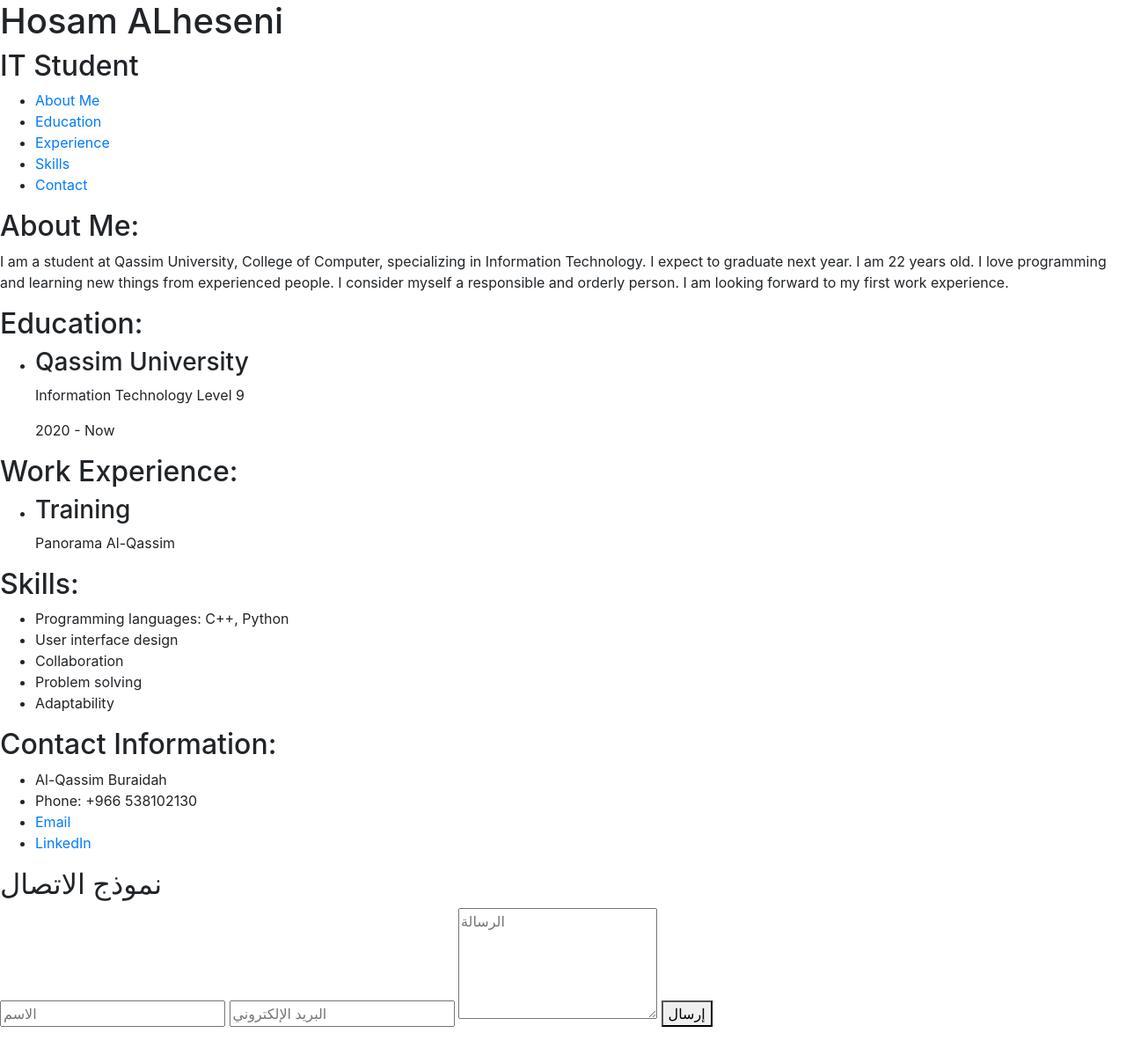
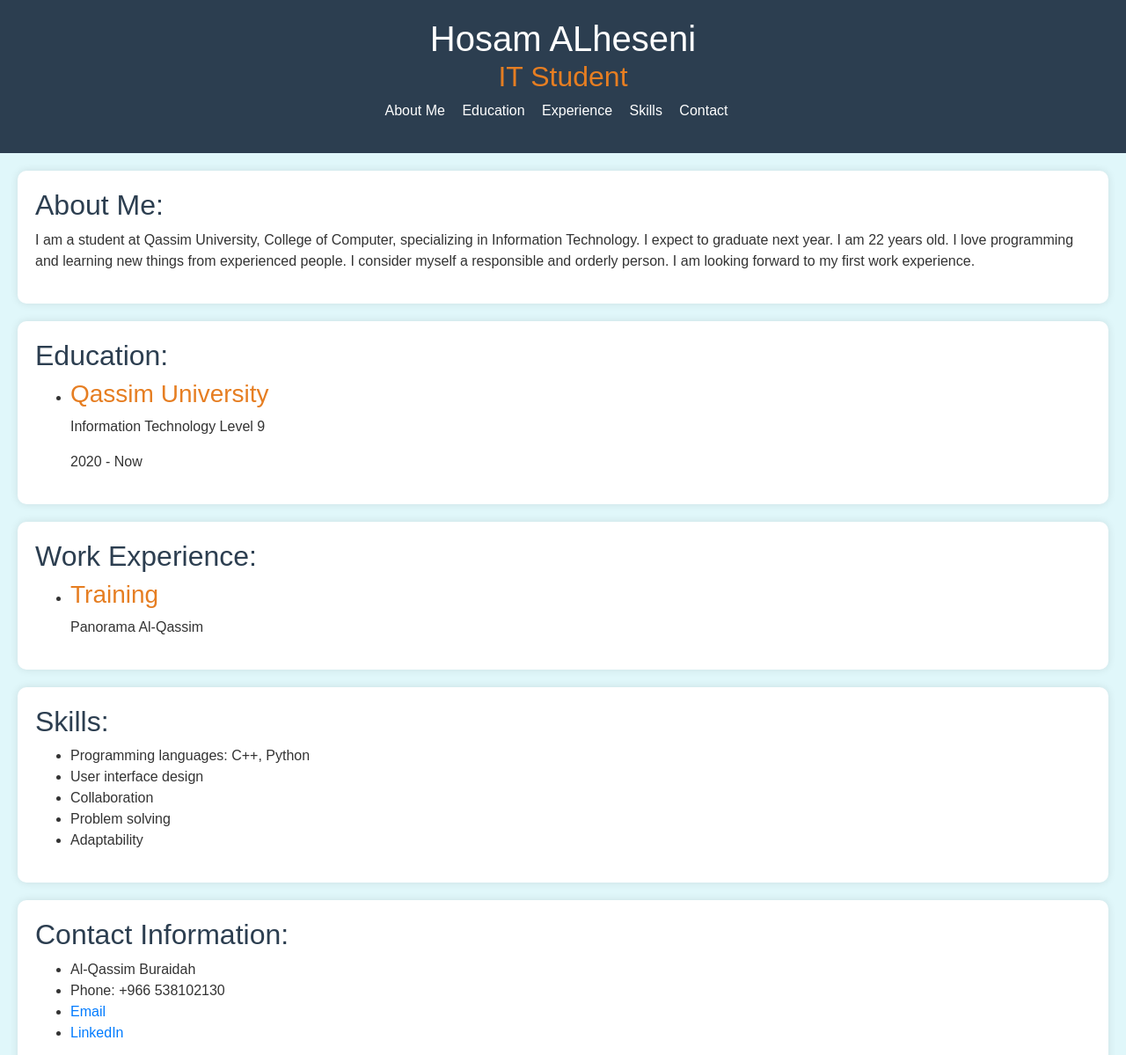
Before and after one commit to HosamAlheseni/CV, a plain HTML site: page index.html in a window 1280 px wide. Shown: the top 1199 px of the page at 88% size. Before the commit the page ends 1167 px from the top, so only its background shows below. Drawn offline with nearby package versions, Linux system fonts and the light colour scheme.

Commit message:
Add the style finally

```diff
--- a/index.html
+++ b/index.html
@@ -6,6 +6,121 @@
     <title>CV - Hosam ALheseni</title>
     <link rel="stylesheet" href="https://stackpath.bootstrapcdn.com/bootstrap/4.5.2/css/bootstrap.min.css">
     <link href="https://stackpath.bootstrapcdn.com/bootstrap/4.5.2/css/bootstrap.min.css" rel="stylesheet">
+	<style>
+    body {
+      font-family: Arial, sans-serif;
+      margin: 0;
+      padding: 0;
+      background-color: #e0f7fa;
+      color: #333333;
+    }
+
+    header {
+      background-color: #2c3e50;
+      padding: 20px;
+      text-align: center;
+    }
+
+    header h1 {
+      margin: 0;
+      color: #ffffff;
+    }
+
+    header h2 {
+      color: #e67e22;
+    }
+
+    header nav ul {
+      list-style: none;
+      padding: 0;
+    }
+
+    header nav ul li {
+      display: inline;
+      margin-right: 15px;
+    }
+
+    header nav ul li a {
+      color: #ffffff;
+      text-decoration: none;
+    }
+
+    header nav ul li a:hover {
+      color: #e67e22;
+    }
+
+    main {
+      padding: 20px;
+    }
+
+    section {
+      margin-bottom: 20px;
+      padding: 20px;
+      border-radius: 10px;
+      background-color: #ffffff;
+      box-shadow: 0 0 10px rgba(0, 0, 0, 0.1);
+    }
+
+    section h2 {
+      color: #2c3e50;
+    }
+
+    .arabic {
+      direction: rtl;
+      text-align: right;
+    }
+
+    @media (max-width: 768px) {
+      header nav ul li {
+        display: block;
+        margin: 10px 0;
+      }
+
+      .arabic {
+        direction: ltr;
+        text-align: left;
+      }
+    }
+
+    .contact-form {
+      max-width: 600px;
+      margin: 0 auto;
+      padding: 20px;
+      background-color: #2c3e50;
+      border-radius: 5px;
+    }
+
+    .contact-form h2 {
+      color: #ffffff;
+    }
+
+    .contact-form input, .contact-form textarea {
+      width: 100%;
+      padding: 10px;
+      margin: 10px 0;
+      border: 1px solid #cccccc;
+      border-radius: 5px;
+      background-color: #ffffff;
+      color: #333333;
+    }
+
+    .contact-form button {
+      background-color: #e67e22;
+      color: #ffffff;
+      padding: 10px 20px;
+      border: none;
+      border-radius: 5px;
+      cursor: pointer;
+    }
+
+    .contact-form button:hover {
+      background-color: #d35400;
+    }
+
+    ul li h3 {
+      color: #e67e22;
+    }
+  </style>
 
 </head>
 <body>
```
